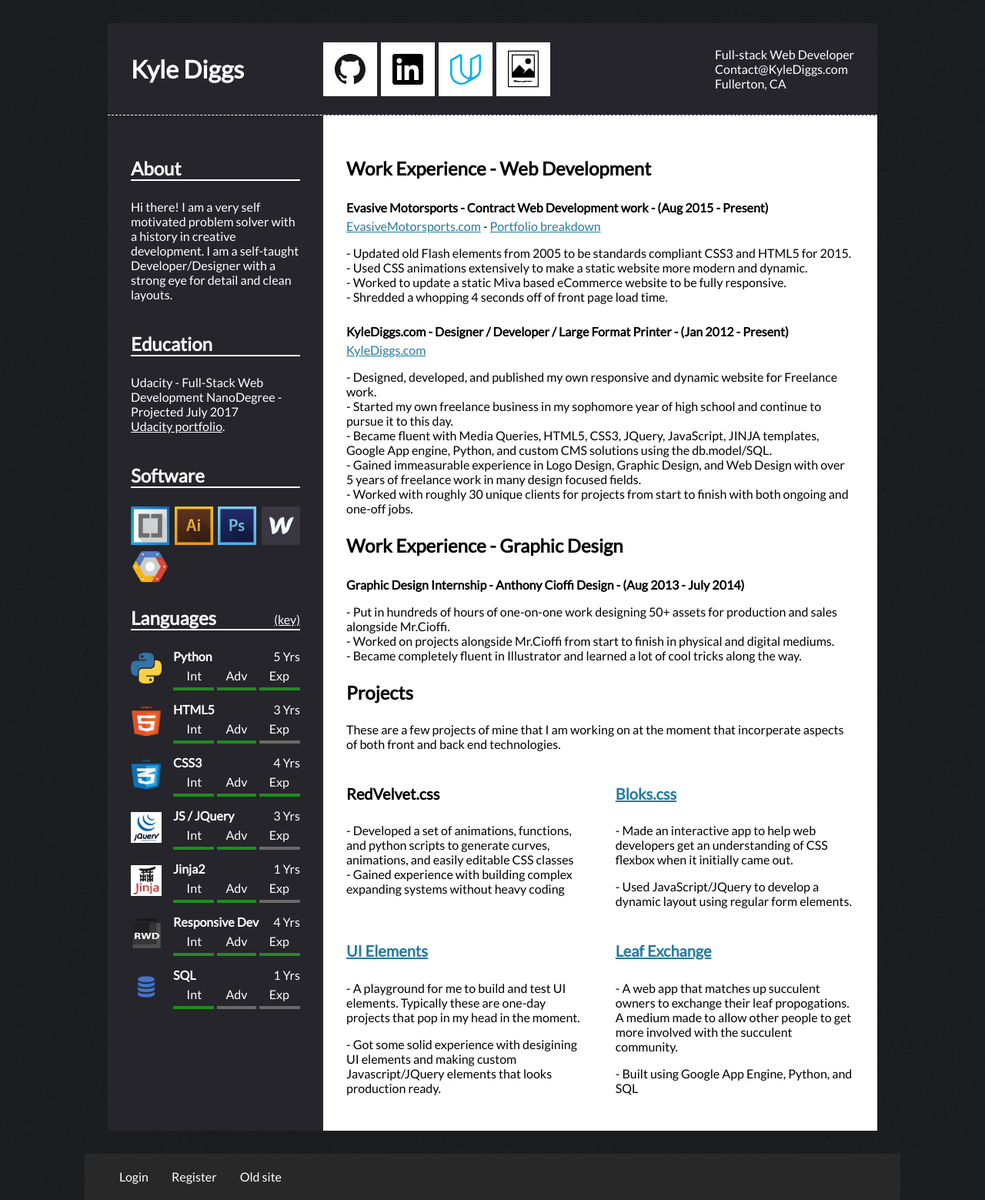
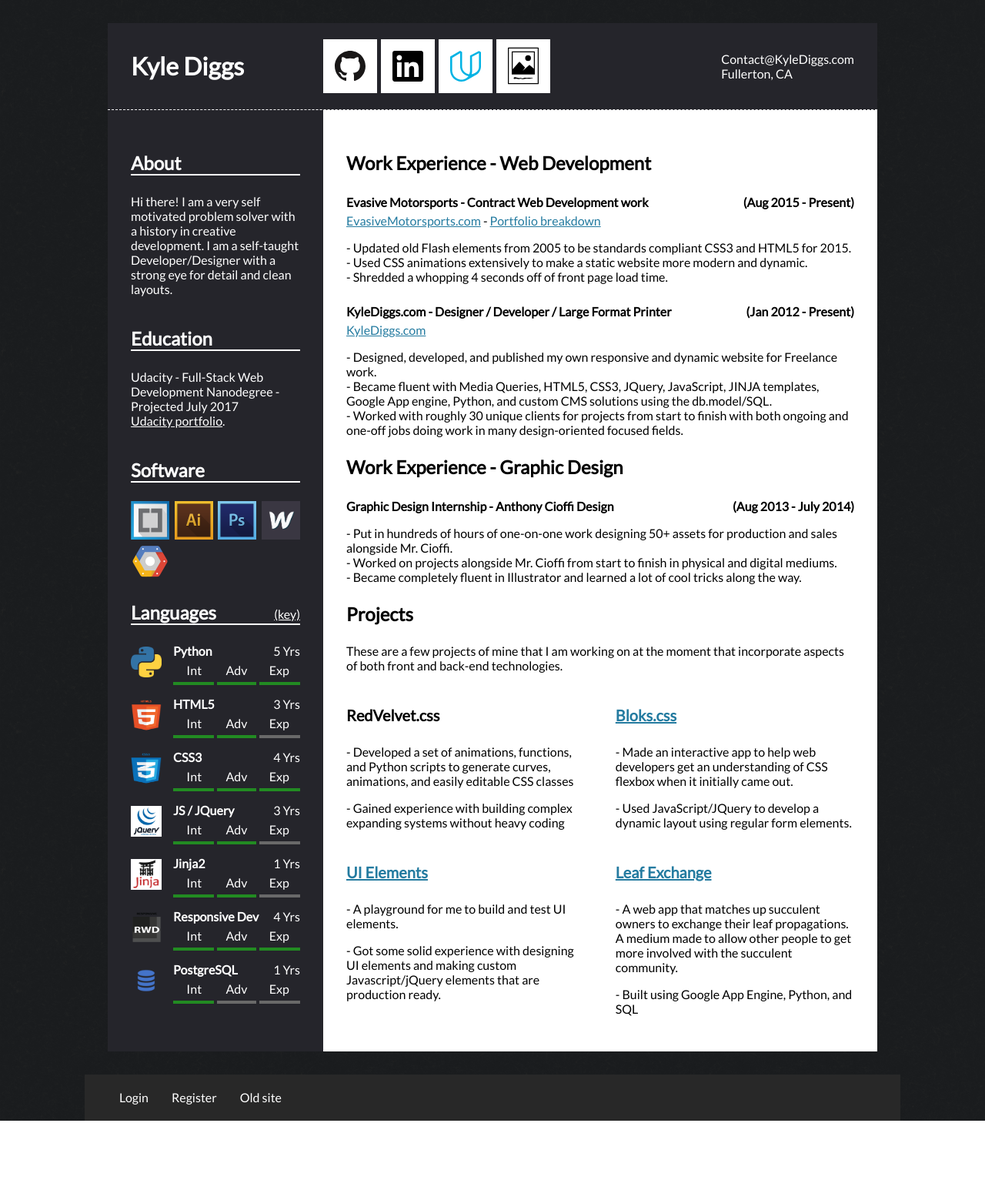
Before and after one commit to Kyle772/Portfolio-site, a Python web app: template templates/resume.html in a window 1280 px wide. Shown: the part 60-1619 px from the top of the page at 77% size. After the commit the page ends 1516 px from the top, so only its background shows below. Run offline with Jinja, Linux system fonts and the light colour scheme; the template is opened without the code that fills it, so the values that code supplies are empty; some libraries are stand-ins or nearby versions.

Commit message:
Forgot to push last updates!
Updated resume.html:
	Adjusted skills section
	New info
	Redid some HTML to make it print easier
	Format consistency

base.css/print.css:
	Render bugs squashed!

.gitignore:
	Accidentally spelled images wrong and have been uploading image
	files to github for a while :/
	Sorry, servers!

Signed-off-by: Kyle Diggs <Contact@KyleDiggs.com>

```diff
--- a/static/base.css
+++ b/static/base.css
@@ -36,6 +36,14 @@ body {
     -webkit-transform: rotate(7deg) translateX(-60%) translateY(-45%);
     transform: rotate(7deg) translateX(-60%) translateY(-45%);
     background-color: rgba(50, 50, 56, 1);
+}
+
+.fr {
+    float: right;
+}
+
+.fl {
+    float: left;
 }
 
 .col-1 {
--- a/static/print.css
+++ b/static/print.css
@@ -67,10 +67,12 @@ body {
     width: 100%;
     max-width: 100%;
     padding-top: 0;
-    padding-bottom: 15px;
-    -webkit-box-ordinal-group: 4;
-    -ms-flex-order: 3;
-    order: 3;
+    -webkit-box-ordinal-group: 1;
+    -ms-flex-order: 0;
+    order: 0;
+    flex-wrap: nowrap;
+    flex-direction: row;
+    padding-bottom: 0;
 }
 
 .resume > .res-abt-sec:first-child {
--- a/templates/resume.html
+++ b/templates/resume.html
@@ -34,8 +34,7 @@
                 </a>
             </div>
         </div>
-        <p>Full-stack Web Developer<br>
-        Contact@KyleDiggs.com<br>
+        <p>Contact@KyleDiggs.com<br>
         Fullerton, CA<br></p>
     </div>
     <div class="c1">
@@ -45,7 +44,7 @@
         </div>
         <div class="res-abt-sec">
             <h3 class="underline-div">Education</h3>
-            <p>Udacity - Full-Stack Web Development NanoDegree - Projected July 2017<br><a target="_blank" href="https://profiles.udacity.com/u/kylediggs">Udacity portfolio</a>.</p>
+            <p>Udacity - Full-Stack Web Development Nanodegree - Projected July 2017<br><a target="_blank" href="https://profiles.udacity.com/u/kylediggs">Udacity portfolio</a>.</p>
         </div>
         <div class="res-abt-sec">
             <h3 class="underline-div">Software</h3>
@@ -64,8 +63,8 @@
                     <img class="soft-icon" src="/images/python.png">
                     <div class="language-info">
                         <div class="head flex wrap">
-                            <p class="title">Python</p>
-                            <p class="years">5 Yrs</p>
+                            <span class="title">Python</span>
+                            <span class="years"> 5 Yrs</span>
                         </div>
                         <div class="labels flex spc-btwn">
                             <p>Int</p>
@@ -82,8 +81,8 @@
                     <img class="soft-icon" src="/images/html5.png">
                     <div class="language-info">
                         <div class="head flex wrap">
-                            <p class="title">HTML5</p>
-                            <p class="years">3 Yrs</p>
+                            <span class="title">HTML5</span>
+                            <span class="years"> 3 Yrs</span>
                         </div>
                         <div class="labels flex spc-btwn">
                             <p>Int</p>
@@ -100,8 +99,8 @@
                     <img class="soft-icon" src="/images/css3.png">
                     <div class="language-info">
                         <div class="head flex wrap">
-                            <p class="title">CSS3</p>
-                            <p class="years">4 Yrs</p>
+                            <span class="title">CSS3</span>
+                            <span class="years"> 4 Yrs</span>
                         </div>
                         <div class="labels flex spc-btwn">
                             <p>Int</p>
@@ -118,8 +117,8 @@
                     <img class="soft-icon" src="/images/jquery.png">
                     <div class="language-info">
                         <div class="head flex wrap">
-                            <p class="title">JS / JQuery</p>
-                            <p class="years">3 Yrs</p>
+                            <span class="title">JS / JQuery</span>
+                            <span class="years"> 3 Yrs</span>
                         </div>
                         <div class="labels flex spc-btwn">
                             <p>Int</p>
@@ -136,8 +135,8 @@
                     <img class="whiteback soft-icon" src="/images/jinja.png">
                     <div class="language-info">
                         <div class="head flex wrap">
-                            <p class="title">Jinja2</p>
-                            <p class="years">1 Yrs</p>
+                            <span class="title">Jinja2</span>
+                            <span class="years"> 1 Yrs</span>
                         </div>
                         <div class="labels flex spc-btwn">
                             <p>Int</p>
@@ -154,8 +153,8 @@
                     <img class="soft-icon" src="/images/rwd.png">
                     <div class="language-info">
                         <div class="head flex wrap">
-                            <p class="title">Responsive Dev</p>
-                            <p class="years">4 Yrs</p>
+                            <span class="title">Responsive Dev</span>
+                            <span class="years"> 4 Yrs</span>
                         </div>
                         <div class="labels flex spc-btwn">
                             <p>Int</p>
@@ -172,8 +171,8 @@
                     <img class="soft-icon" src="/images/sql.png">
                     <div class="language-info">
                         <div class="head flex wrap">
-                            <p class="title">SQL</p>
-                            <p class="years">1 Yrs</p>
+                            <span class="title">PostgreSQL</span>
+                            <span class="years"> 1 Yrs</span>
                         </div>
                         <div class="labels flex spc-btwn">
                             <p>Int</p>
@@ -191,10 +190,10 @@
     </div><br><br>
     <div class="c2">
         <h3 class="p-hidden">About me!</h3>
-        <p class="p-hidden">I am a passionate full-stack developer with a history in graphic design. I am currently employed with park foods at the Disneyland resort where I have been for 3 years. I have grown up with an interest in computers for my entire life and as a result have become very good at planning, developing, and troubleshooting. I moved out to Fullerton after graduating and begun my journey to full-stack in November of 2016 building on my experience as a front end developer. I love what I do and want to work alongside a team as passionate about their craft as I am with mine.</p>
+        <p class="p-hidden">In 2014 I moved to Fullerton after graduating and begun my journey to full-stack. I put my self-taught knowledge to the test with a Udacity nanodegree and will graduate within the next few months. I love development and want to work alongside a team as passionate about their craft as I am about mine.</p>
         <h3>Work Experience - Web Development</h3>
         <div class="">
-            <h5>Evasive Motorsports - Contract Web Development work - (Aug 2015 - Present)</h5>
+            <h5>Evasive Motorsports - Contract Web Development work<span class="fr">(Aug 2015 - Present)</span></h5>
             <a href="http://www.evasivemotorsports.com/">
                 EvasiveMotorsports.com</a>
             -
@@ -202,37 +201,35 @@
 
             <p>- Updated old Flash elements from 2005 to be standards compliant CSS3 and HTML5 for 2015.
             <br>- Used CSS animations extensively to make a static website more modern and dynamic.
-            <br>- Worked to update a static Miva based eCommerce website to be fully responsive.
             <br>- Shredded a whopping 4 seconds off of front page load time.</p>
 
-            <h5>KyleDiggs.com - Designer / Developer / Large Format Printer - (Jan 2012 - Present)</h5>
+            <h5>KyleDiggs.com - Designer / Developer / Large Format Printer<span class="fr">(Jan 2012 - Present)</span></h5>
 
             <a href="http://www.KyleDiggs.com/">KyleDiggs.com</a>
             <p>
                 - Designed, developed, and published my own responsive and dynamic website for Freelance work.
-                <br>- Started my own freelance business in my sophomore year of high school and continue to pursue it to this day.
                 <br>- Became fluent with Media Queries, HTML5, CSS3, JQuery, JavaScript, JINJA templates, Google App engine, Python, and custom CMS solutions using the db.model/SQL.
-                <br>- Gained immeasurable experience in Logo Design, Graphic Design, and Web Design with over 5 years of freelance work in many design focused fields.
-                <br>- Worked with roughly 30 unique clients for projects from start to finish with both ongoing and one-off jobs.
+                <br>- Worked with roughly 30 unique clients for projects from start to finish with both ongoing and one-off jobs doing work in many design-oriented focused fields.
             </p>
         </div>
         <h3 class="">Work Experience - Graphic Design</h3>
         <div class="">
-            <h5>Graphic Design Internship - Anthony Cioffi Design - (Aug 2013 - July 2014)</h5>
+            <h5>Graphic Design Internship - Anthony Cioffi Design<span class="fr">(Aug 2013 - July 2014)</span></h5>
 
             <p>
-            - Put in hundreds of hours of one-on-one work designing 50+ assets for production and sales alongside Mr.Cioffi.
-            <br>- Worked on projects alongside Mr.Cioffi from start to finish in physical and digital mediums.
+            - Put in hundreds of hours of one-on-one work designing 50+ assets for production and sales alongside Mr. Cioffi.
+            <br>- Worked on projects alongside Mr. Cioffi from start to finish in physical and digital mediums.
             <br>- Became completely fluent in Illustrator and learned a lot of cool tricks along the way.</p>
         </div>
         <h3 class="p-page">Projects</h3>
-        <p>These are a few projects of mine that I am working on at the moment that incorperate aspects of both front and back end technologies.</p>
+        <p>These are a few projects of mine that I am working on at the moment that incorporate aspects of both front and back-end technologies.</p>
         <div class="projects flex row wrap spc-btwn col-1">
             <div class="rec-card">
                 <h4>RedVelvet.css</h4>
 
-                <p>- Developed a set of animations, functions, and python scripts to generate curves, animations, and easily editable CSS classes
-                <br>- Gained experience with building complex expanding systems without heavy coding</p>
+                <p>- Developed a set of animations, functions, and Python scripts to generate curves, animations, and easily editable CSS classes</p>
+                <p>- Gained experience with building complex expanding systems without heavy coding
+                </p>
             </div>
             <div class="rec-card">
                 <a href="http://kylediggs.webflow.io/bloks/flexbox">
@@ -245,15 +242,15 @@
                 <a href="http://kylediggs.webflow.io/daily-ui">
                     <h4>UI Elements</h4>
                 </a>
-                <p>- A playground for me to build and test UI elements. Typically these are one-day projects that pop in my head in the moment.</p>
-                <p>- Got some solid experience with desigining UI elements and making custom Javascript/JQuery elements that looks production ready.</p>
+                <p>- A playground for me to build and test UI elements.</p>
+                <p>- Got some solid experience with designing UI elements and making custom Javascript/jQuery elements that are production ready.</p>
             </div>
             <div class="rec-card">
                 <a href="https://leafexchange-161718.appspot.com/">
                     <h4>Leaf Exchange</h4>
                 </a>
                 <p>
-                - A web app that matches up succulent owners to exchange their leaf propogations. A medium made to allow other people to get more involved with the succulent community. </p>
+                - A web app that matches up succulent owners to exchange their leaf propagations. A medium made to allow other people to get more involved with the succulent community. </p>
                 <p>
                 - Built using Google App Engine, Python, and SQL
                 </p>
```
Also changed, not shown: other parts of static/print.css (+39 -7 lines), 1 other file.
